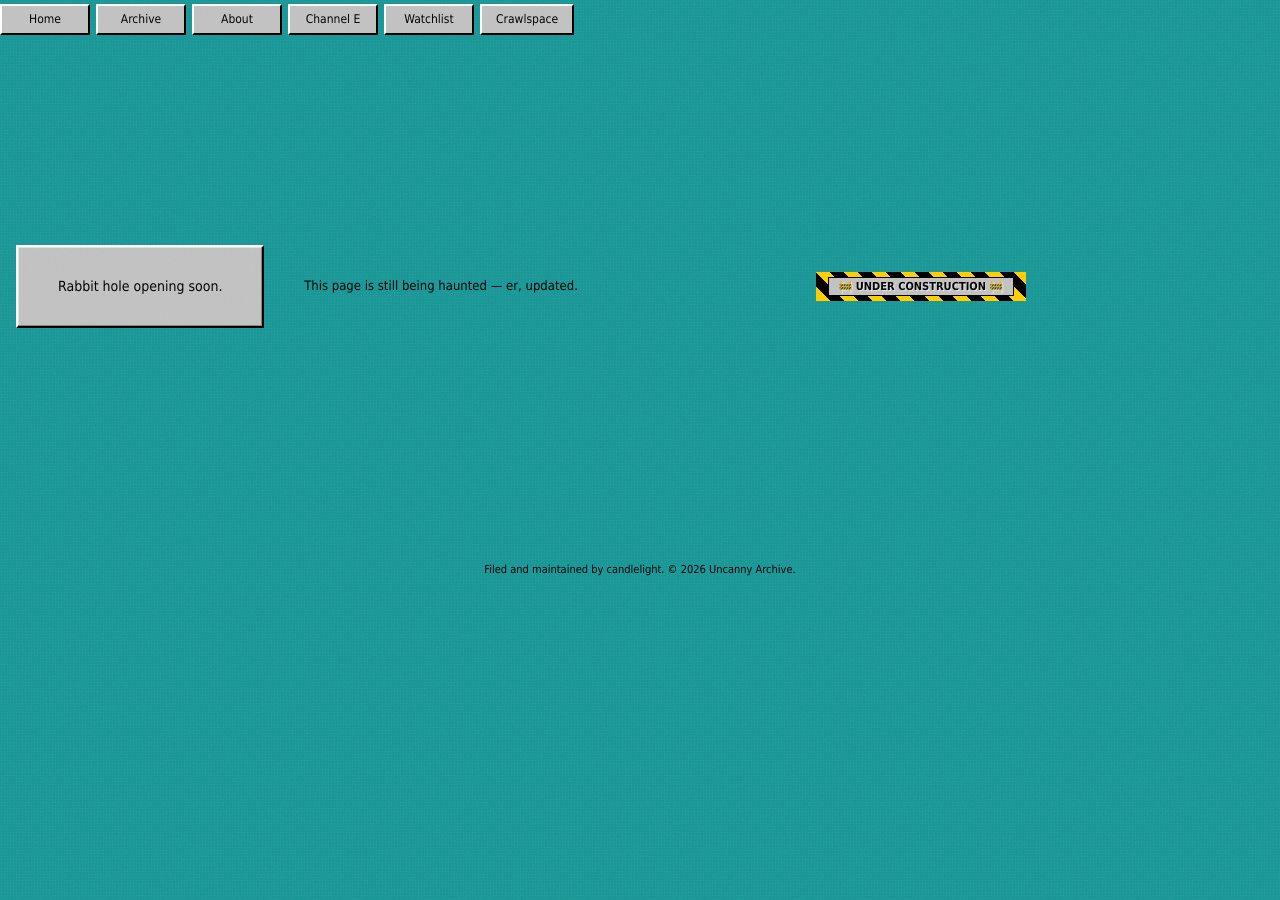
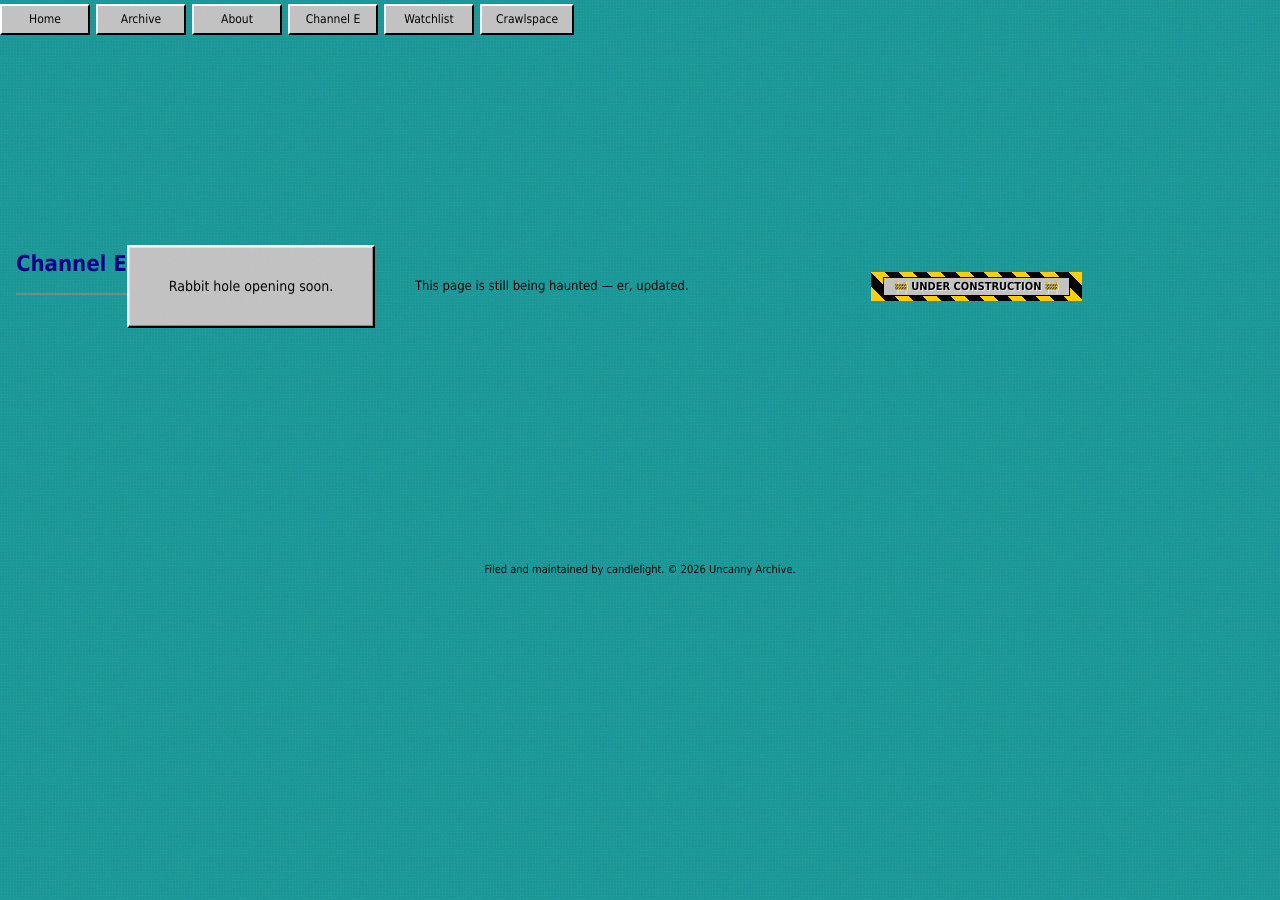
Before and after one commit to teaque278/uncannyarchive, a Jekyll site: the page built from essay.html, in a window 1280 px wide. Built offline with Jekyll 4.4.1, drawn with Linux system fonts in a browser that asks for light colours; some web fonts are replaced.

Commit message:
Update essay.html

```diff
--- a/essay.html
+++ b/essay.html
@@ -4,6 +4,7 @@ title: Channel E
 permalink: /channel e/
 ---
 <section class="rabbit-hole">
+<h1 class="review__title">Channel E</h1>
   <div class="rabbit-hole__box">
     <p>Rabbit hole opening soon.</p>
   </div>
```
